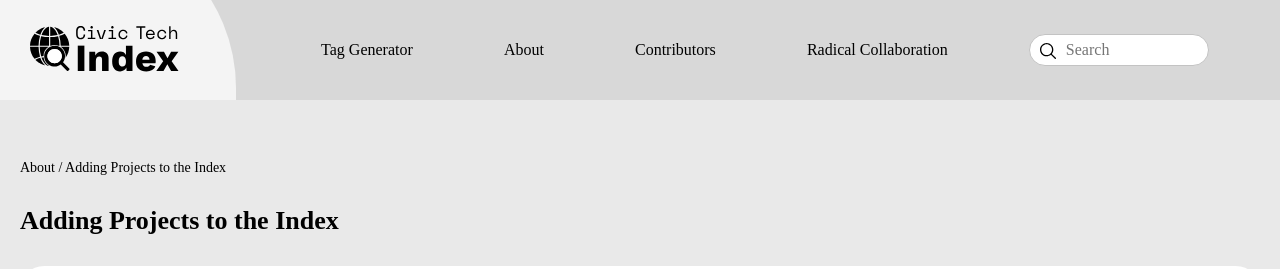
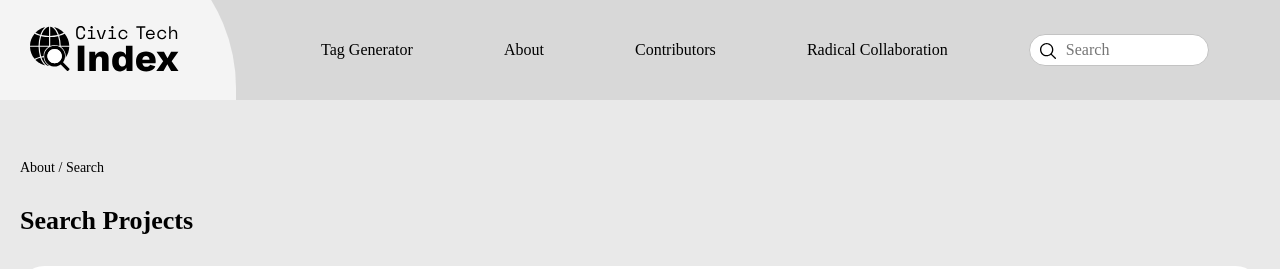
Before and after one commit to civictechindex/CTI-website-frontend, a React (Create React App) app: page /searching-the-index in a window 1280 px wide. Shown: the top 269 px of the page. Built offline with nearby package versions, Linux system fonts and the light colour scheme; what webfontloader would draw is missing.

Commit message:
Change image name

```diff
--- a/src/components/Header/index.js
+++ b/src/components/Header/index.js
@@ -40,7 +40,7 @@ const Header = () => {
         <div className={classes.linksContainer}>
           <p className={`${classes.links} ${classes.linksWithArrows}`} tabIndex='0'>
             About
-            <img className={classes.linksArrows} src='/images/link-arrow.png' alt='arrow for about link' tabIndex='0'/>
+            <img className={classes.linksArrows} src='/images/arrow.png' alt='arrow for about link' tabIndex='0'/>
           </p>
           <div className={classes.subLinksContainer}>
             <Link to='/about' className={classes.subLinks} onClick={() => setIsBurgerOpen(false)}>Overview</Link>
@@ -54,7 +54,7 @@ const Header = () => {
         <div className={classes.linksContainer}>
           <p className={`${classes.links} ${classes.linksWithArrows}`} tabIndex='0'>
             Radical Collaboration
-            <img className={classes.linksArrows} src='/images/link-arrow.png' alt='arrow for about link' tabIndex='0'/>
+            <img className={classes.linksArrows} src='/images/arrow.png' alt='arrow for about link' tabIndex='0'/>
           </p>
           <div className={classes.subLinksContainer}>
             <Link to='/' className={classes.subLinks} onClick={() => setIsBurgerOpen(false)}>Donate</Link>
--- a/src/pages/Search/index.js
+++ b/src/pages/Search/index.js
@@ -14,8 +14,8 @@ const Search = () => {
 
   return (
     <div className={classes.page}>
-      <p className={classes.link}>About / Adding Projects to the Index</p>
-      <h1 className={classes.heading}>Adding Projects to the Index</h1>
+      <p className={classes.link}>About / Search</p>
+      <h1 className={classes.heading}>Search Projects</h1>
       <input className={classes.search} placeholder='Search the Civic Tech Index'></input>
       <p className={classes.results}>Showing X of X Results matching:</p>
       <p className={classes.resultsFor}>"Hack for LA"</p>
```
Also changed, not shown: public/images/arrow.png (renamed from public/images/link-arrow.png).
